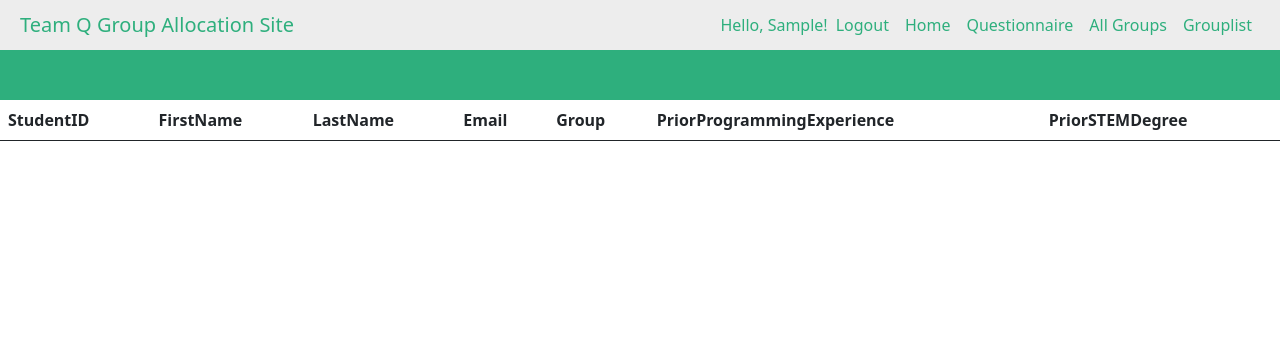
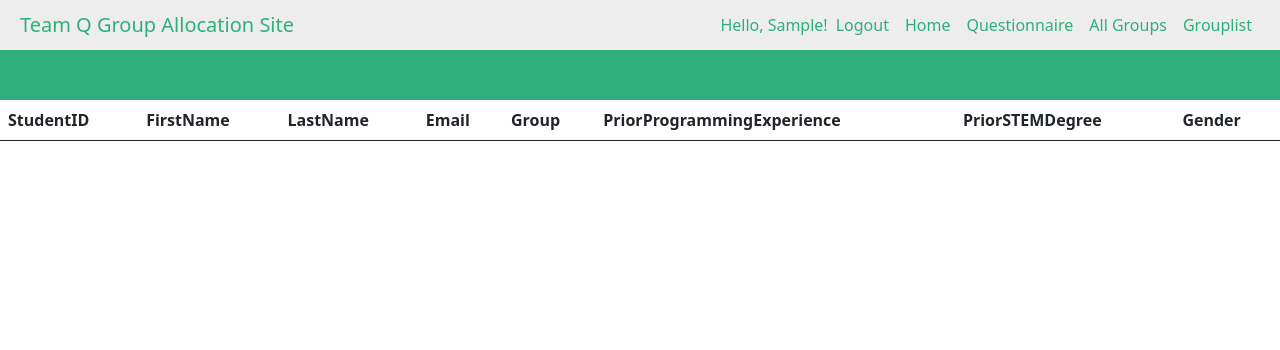
Before and after one commit to JiachZh/GroupAllocationTool, a Flask app: page /grouplist in a window 1280 px wide. Shown: the top 350 px of the page. Run offline with Flask 2, Linux system fonts and the light colour scheme; a user stored in the database is signed in; tables that the repository leaves empty hold one stand-in row (values such as "Sample post"); lists and menus that the app fills with data are empty; parts of the project's set-up code (start-up, migrations or seed data) failed here and were passed over; some libraries are stand-ins or nearby versions.

Commit message:
add gender column and sorted grouplist

```diff
--- a/blog/Templates/grouplist.html
+++ b/blog/Templates/grouplist.html
@@ -10,11 +10,13 @@
             <th>Group</th>
             <th>PriorProgrammingExperience</th>
             <th>PriorSTEMDegree</th>
+            <th>Gender</th>
         </tr>
     </thead>
 
     <tbody>
-        {% for user in students %}
+
+    {% for user in students|sort(attribute='group') %}
         <tr>
             <td>{{user.id}}</td>
             <td>{{user.firstname}}</td>
@@ -23,8 +25,11 @@
             <td>{{user.group}}</td>
             <td>{{user.priorProgExp}}</td>
             <td>{{user.priorSTEMDegree}}</td>
+            <td>{{user.gender}}</td>
         </tr>
-        {% endfor %}
+
+     {% endfor %}
     </tbody>
 </table>
+
 {% endblock content %}
--- a/blog/models.py
+++ b/blog/models.py
@@ -56,6 +56,7 @@ class User(UserMixin,db.Model):
   password=db.Column(db.String(60),nullable=False)
   priorProgExp=db.Column(db.Integer,nullable=True)
   priorSTEMDegree=db.Column(db.Boolean,nullable=True)
+  gender=db.Column(db.String(15),nullable=False)
   group=db.Column(db.String(60),nullable=True)
   # modules = db.relationship('Module', secondary=studentModules, backref=db.backref('students', lazy='dynamic'))
 
```
Also changed, not shown: 1 other file.
